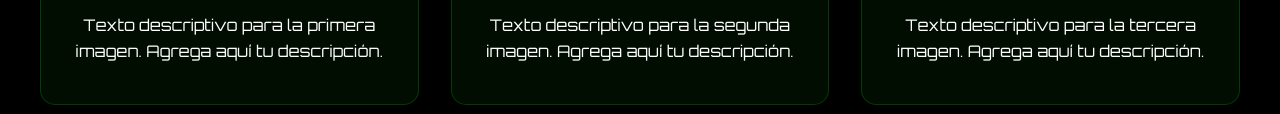
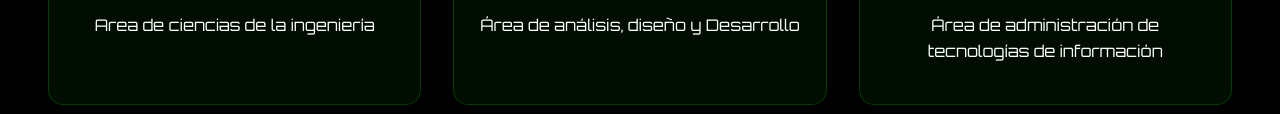
Before and after one commit to Chali-17/landing_sistemas, a plain HTML site: page index.html in a window 1280 px wide. Shown: the part 1448-1562 px from the top of the page. Drawn offline with Linux system fonts and the light colour scheme; animation ran at ten frames a second.

Commit message:
cambios de texto

```diff
--- a/index.html
+++ b/index.html
@@ -40,21 +40,21 @@
                 <div class="image-container">
                     <img src="img/numeros.jpg" alt="Descripción 1">
                 </div>
-                <p class="description-text">Texto descriptivo para la primera imagen. Agrega aquí tu descripción.</p>
+                <p class="description-text">Area de ciencias de la ingeniería</p>
             </div>
 
             <div class="description-card">
                 <div class="image-container">
                     <img src="img/programacion.jpg" alt="Descripción 2">
                 </div>
-                <p class="description-text">Texto descriptivo para la segunda imagen. Agrega aquí tu descripción.</p>
+                <p class="description-text">Área de análisis, diseño y Desarrollo</p>
             </div>
 
             <div class="description-card">
                 <div class="image-container">
                     <img src="img/redes.jpg" alt="Descripción 3">
                 </div>
-                <p class="description-text">Texto descriptivo para la tercera imagen. Agrega aquí tu descripción.</p>
+                <p class="description-text">Área de administración de tecnologías de información</p>
             </div>
         </div>
     </section>
```
